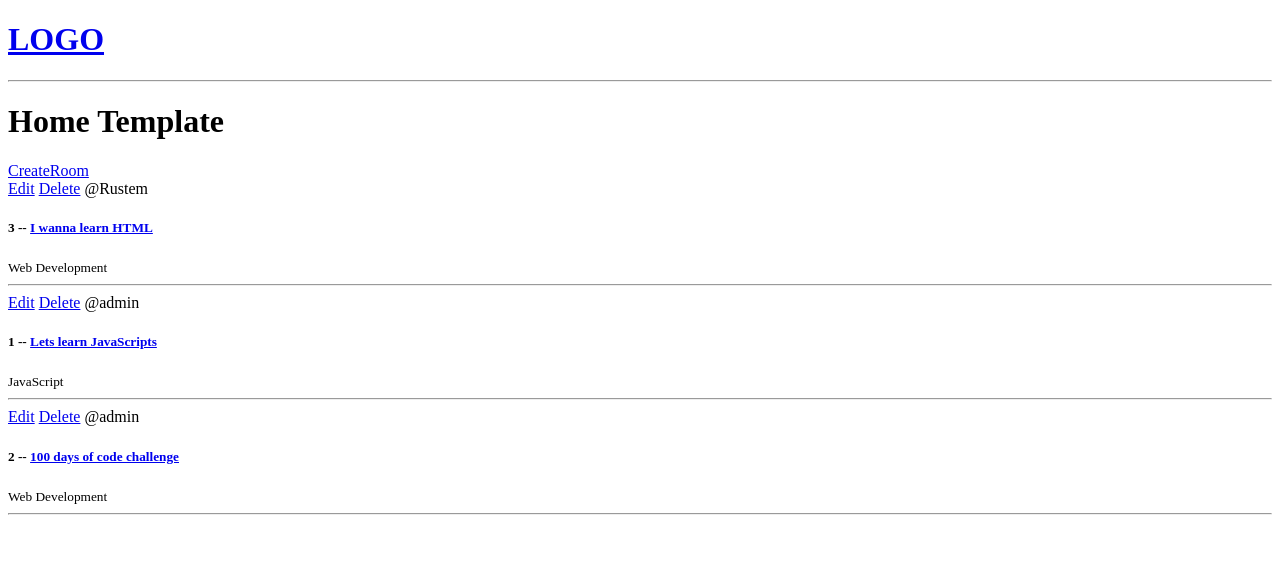
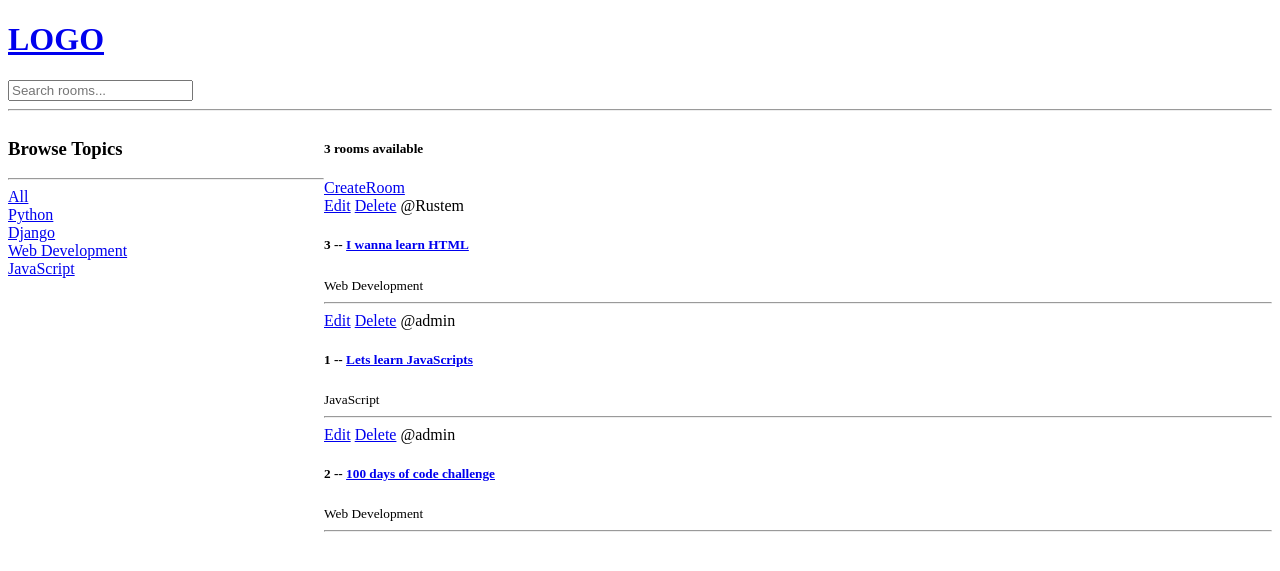
Before and after one commit to sakyra01/web-pet, a Django app: page / in a window 1280 px wide. Shown: the top 571 px of the page. Run offline with Django 4.2, Linux system fonts and the light colour scheme; data comes from the database, SQL or seed files in the repository.

Commit message:
add count, search and list of rooms

```diff
--- a/studybud/base/templates/base/home.html
+++ b/studybud/base/templates/base/home.html
@@ -1,10 +1,32 @@
 {% extends 'main.html' %}
 
 {% block content %}
-<h1>Home Template </h1>
+
+<style>
+    .home-container{
+        display: grid;
+        grid-template-columns: 1fr 3fr;
+    }
+</style>
+
+
+<div class="home-container">
+    <div>
+        <h3>Browse Topics</h3>
+        <hr>
+            <div>
+                <a href="{% url 'home' %}">All</a>
+            </div>
+
+            {% for topic in topics %}
+            <div>
+                <a href="{% url 'home' %}?q={{ topic.name }}">{{ topic.name }}</a>
+            </div>
+        {% endfor %}
+    </div>
 
 <div>
-
+    <h5>{{ room_count }} rooms available</h5>
     <a href="{% url 'create-room' %}">CreateRoom</a>
     <div>
         {% for room in rooms %}
--- a/studybud/base/views.py
+++ b/studybud/base/views.py
@@ -1,5 +1,6 @@
 from django.shortcuts import render, redirect
-from .models import Room
+from django.db.models import Q
+from .models import Room, Topic
 from .forms import RoomForm
 
 
@@ -14,8 +15,18 @@ from .forms import RoomForm
 
 
 def home(request):
-    rooms = Room.objects.all()
-    context = {'rooms':rooms}
+    q = request.GET.get('q') if request.GET.get('q') != None else ''
+
+    rooms = Room.objects.filter(
+        Q(topic__name__icontains=q) |
+        Q(name__icontains=q) |
+        Q(description__icontains=q)
+    )
+
+    topics = Topic.objects.all()
+    room_count = rooms.count()
+
+    context = {'rooms': rooms, 'topics': topics, 'room_count': room_count}
     return render(request, 'base/home.html', context)
 
 
--- a/studybud/templates/navbar.html
+++ b/studybud/templates/navbar.html
@@ -2,4 +2,6 @@
     <h1>LOGO</h1>
 </a>
 
+<form method="GET" action="{% url 'home' %}">
+    <input type="text" name="q" placeholder="Search rooms..."/>
 <hr>
```
